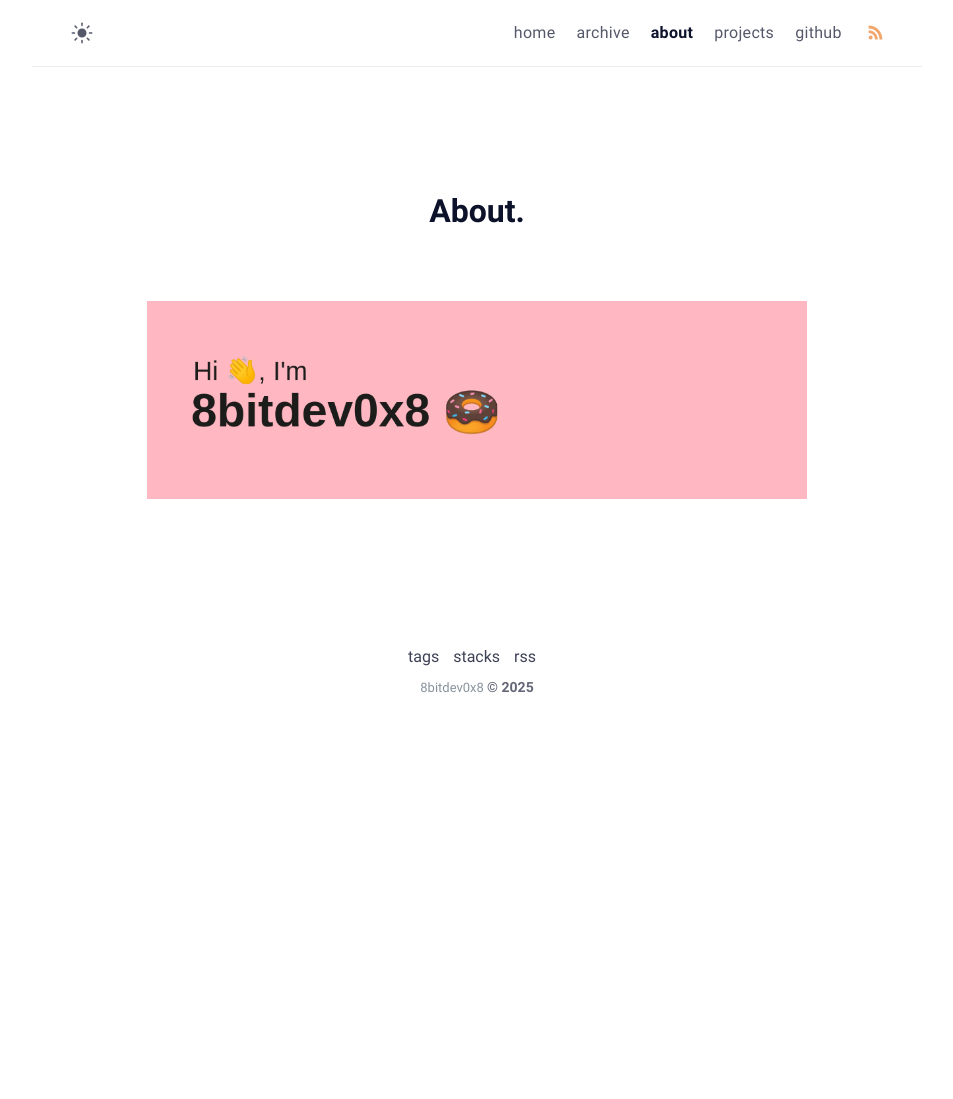
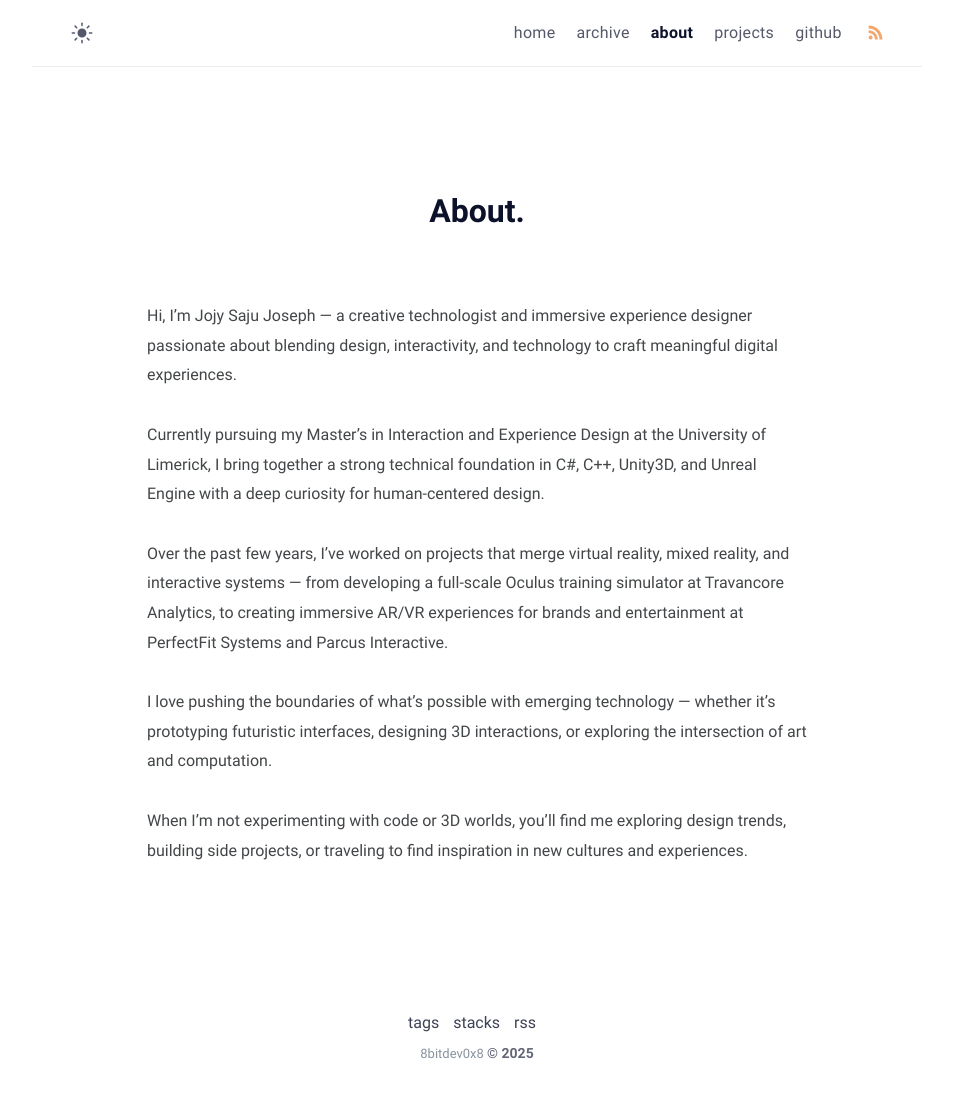
Before and after one commit to 8bitdev0x8/8bitdev0x8.github.io, a Jekyll site: the page built from about.md, in a window 1280 px wide. Shown: the whole page, without its empty margins (163-1116 px from the left). Built offline with Jekyll 4.4.1, drawn with Linux system fonts in a browser that asks for light colours; before the commit the page ends 900 px from its top, so only the background shows below that.

Commit message:
About Page Updated.
About page updated, Profile Image changed.

```diff
--- a/_config.yml
+++ b/_config.yml
@@ -1,5 +1,5 @@
 # Site settings
-title: 8bitdev0x8 blogs # site title
+title: 8bitdev0x8  # site title
 description: >- # site description
   blog for open-source enthusiast.
 lang: en-US # default lang
@@ -17,7 +17,7 @@
   twitter: twitter_username # twitter username
   facebook: facebook_username # facebook username
   email: 8bitdev0x8@gmail.com # email adress
-  avatar: /assets/img/jekyll/batman.png # change with your own avatar
+  avatar: /assets/img/jekyll/rdr2.jpg # change with your own avatar
 
 # URL settings
 url: "https://github.com/8bitdev0x8" #
--- a/_layouts/home.html
+++ b/_layouts/home.html
@@ -11,4 +11,5 @@
     <a href="{{ post.url }}">{{ post.title | escape }}</a>
   </h4>
 </article>
+
 {%- endfor -%}
--- a/about.md
+++ b/about.md
@@ -5,4 +5,14 @@
 comments: false
 ---
 
-![banner](/assets/img/jekyll/banner.png)
+<!-- ![banner](/assets/img/jekyll/banner.png) -->
+
+Hi, I’m Jojy Saju Joseph — a creative technologist and immersive experience designer passionate about blending design, interactivity, and technology to craft meaningful digital experiences.
+
+Currently pursuing my Master’s in Interaction and Experience Design at the University of Limerick, I bring together a strong technical foundation in C#, C++, Unity3D, and Unreal Engine with a deep curiosity for human-centered design.
+
+Over the past few years, I’ve worked on projects that merge virtual reality, mixed reality, and interactive systems — from developing a full-scale Oculus training simulator at Travancore Analytics, to creating immersive AR/VR experiences for brands and entertainment at PerfectFit Systems and Parcus Interactive.
+
+I love pushing the boundaries of what’s possible with emerging technology — whether it’s prototyping futuristic interfaces, designing 3D interactions, or exploring the intersection of art and computation.
+
+When I’m not experimenting with code or 3D worlds, you’ll find me exploring design trends, building side projects, or traveling to find inspiration in new cultures and experiences.
--- a/assets/projects.json
+++ b/assets/projects.json
@@ -43,7 +43,7 @@
   },
   {
     "title": "Mood Tax",
-    "url": "/projects/#mood-tax",
+    "url": "/projects/#mood-tax-a-dystopian-ui-design-on-emotional-debt",
     "excerpt": "A dystopian UI design project exploring 'emotional debt'—master's project prototype.",
     "tags": ["ui/ux", "speculative", "design"]
   },
@@ -61,7 +61,7 @@
   },
   {
     "title": "SFO Airport Digital Twin – TwinVerse Platform",
-    "url": "/projects/#sfo-airport-digital-twin",
+    "url": "/projects/#sfo-airport-digital-twin--twinverse-platform",
     "excerpt": "Digital twin implementation of SFO using TwinVerse for real-time simulation and analytics.",
     "tags": ["digital-twin", "iot", "simulation", "twinverse"]
   },
```
Also changed, not shown: projects.md (+4 -2 lines), assets/img/jekyll/rdr2.jpg (added), index.md (line endings or trailing spaces), 5 other files.
